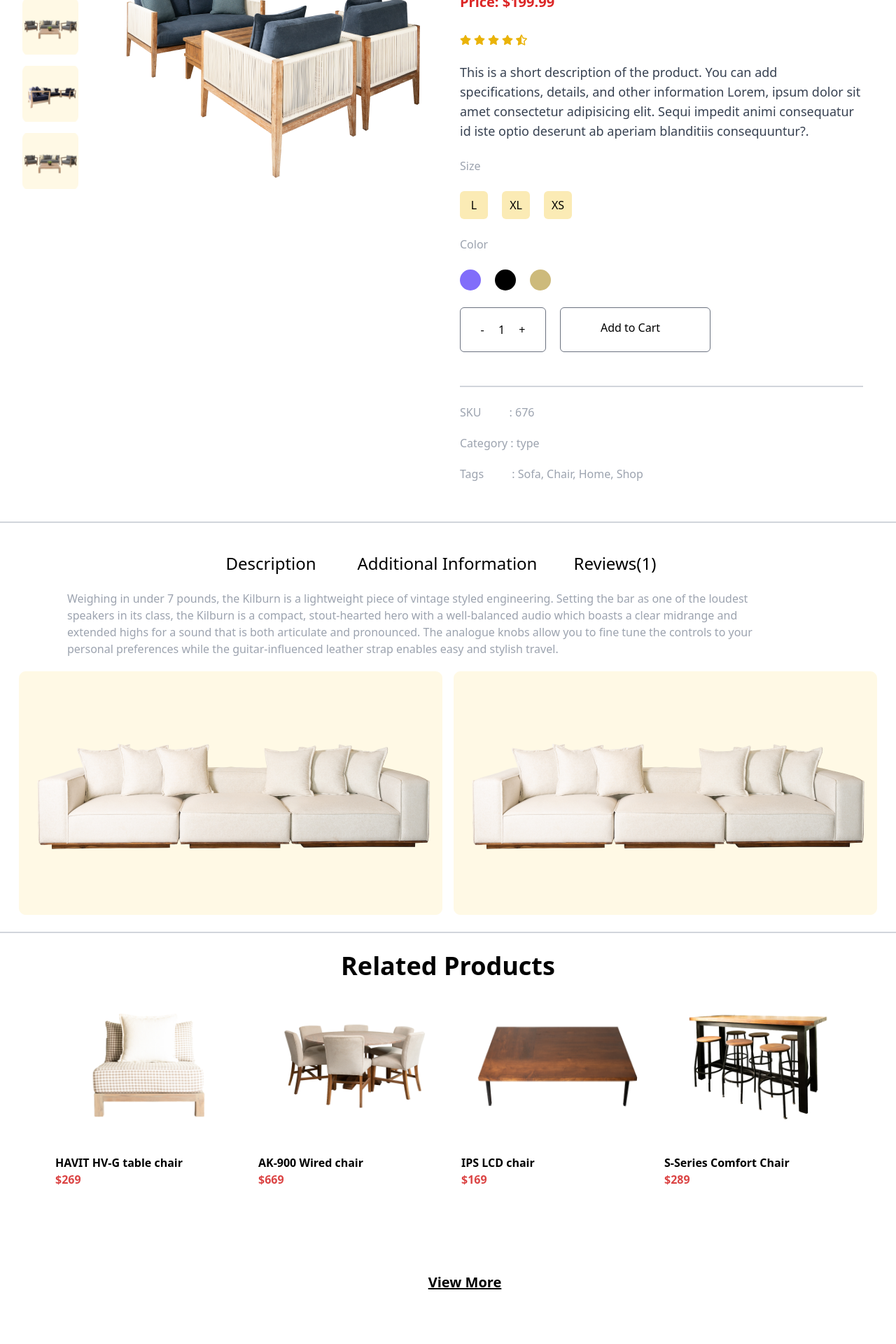
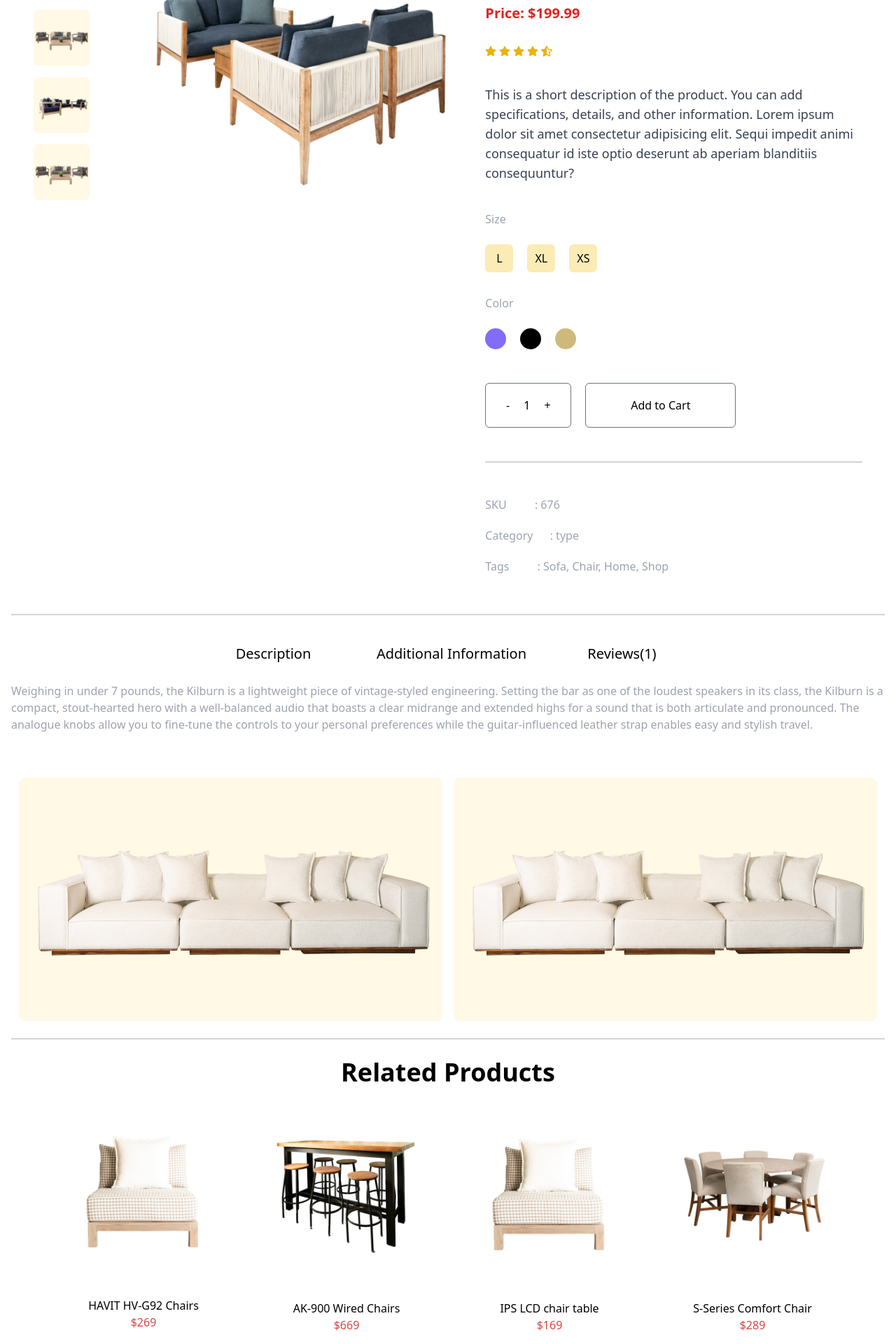
Before and after one commit to SyedaWania23/ecommerce_store, a Next.js app: page / in a window 1280 px wide. Shown: the part 5280-7200 px from the top of the page at 70% size. Built offline with nearby package versions, Linux system fonts and the light colour scheme.

Commit message:
ProductDetail.tsx

```diff
--- a/src/app/components/productdetail/ProductDetail.tsx
+++ b/src/app/components/productdetail/ProductDetail.tsx
@@ -1,12 +1,13 @@
-import Image from 'next/image'
+import Image from 'next/image';
 import { FaStarHalfAlt } from "react-icons/fa";
-import { FaStar } from 'react-icons/fa'
-export default function ProductDetail(){
+import { FaStar } from 'react-icons/fa';
+
+export default function ProductDetail() {
   return (
-    <div>
-    <div className="flex gap-8 p-8">
+    <div className="container mx-auto p-4">
+      <div className="flex flex-col lg:flex-row gap-8 p-8">
         {/* Left Side: Small Images */}
-      <div className="flex flex-col gap-4">
+        <div className="flex  sm:flex-col flex-wrap gap-4 p-5 sm:p-0 lg:w-[20%] w-full ">
           <img src="/p2.png" alt="Image 1" className="w-20 h-20 object-cover" />
           <img src="/p3.png" alt="Image 2" className="w-20 h-20 object-cover" />
           <img src="/p2.png" alt="Image 3" className="w-20 h-20 object-cover" />
@@ -14,108 +15,169 @@ export default function ProductDetail(){
         </div>
 
         {/* Middle: Big Image */}
-      <div className="flex-shrink-0">
-        <img src="/p.png" alt="Big Product Image" className="w-[481px] h-[391px] object-cover" />
+        <div className="flex-shrink-0 lg:w-[40%] w-full mb-4 lg:mb-0">
+          <img src="/p.png" alt="Big Product Image" className="w-full h-auto object-cover" />
         </div>
 
         {/* Right Side: Product Details */}
-      <div className="flex flex-col gap-6 max-w-xl">
-        <h1 className="text-[42px] w-[282px] h-[63px] font-semibold">Asgaard sofa</h1>
+        <div className="flex flex-col gap-6 max-w-xl w-full">
+          <h1 className="text-[28px] sm:text-[32px] lg:text-[42px] font-semibold">
+            Asgaard sofa
+          </h1>
 
-        <p className="text-xl font-bold text-red-600">Price: $199.99</p
-        >
-        <div className='mt-2 flex space-x-1 '>
-            <FaStar className='text-yellow-500'/>
-            <FaStar className='text-yellow-500'/>
-            <FaStar className='text-yellow-500'/>
-            <FaStar className='text-yellow-500'/>
-            <  FaStarHalfAlt className='text-yellow-500'/>
-          </div>
-        <p className="text-lg text-gray-700">
-          This is a short description of the product. You can add specifications, details, and other information Lorem, ipsum dolor sit amet consectetur adipisicing elit. Sequi impedit animi consequatur id iste optio deserunt ab aperiam blanditiis consequuntur?.
-        </p>
-        <h1 className='text-gray-400'>Size</h1>
-<div className='flex gap-5'>
+          <p className="text-xl font-bold text-red-600">Price: $199.99</p>
 
-        <div className='bg-[#FBEBB5] h-[30px] w-[30px] rounded-md p-5 flex items-center justify-center '>L</div>
-        <div className='bg-[#FBEBB5] h-[30px] w-[30px] rounded-md p-5 flex items-center justify-center '>XL</div>
-        <div className='bg-[#FBEBB5] h-[30px] w-[30px] rounded-md p-5 flex items-center justify-center '>XS</div>
+          <div className="mt-2 flex space-x-1">
+            <FaStar className="text-yellow-500"/>
+            <FaStar className="text-yellow-500"/>
+            <FaStar className="text-yellow-500"/>
+            <FaStar className="text-yellow-500"/>
+            <FaStarHalfAlt className="text-yellow-500"/>
           </div>
 
-        <h1 className='text-gray-400'>Color</h1>
-<div className='flex gap-5'>
+          <p className=" text-xs sm:text-lg text-gray-700 mt-4">
+            This is a short description of the product. You can add specifications, details, and other information. Lorem ipsum dolor sit amet consectetur adipisicing elit. Sequi impedit animi consequatur id iste optio deserunt ab aperiam blanditiis consequuntur?
+          </p>
 
-        <div className='bg-[#816DFA] h-[30px] w-[30px] rounded-full  flex items-center justify-center '></div>
-        <div className='bg-black h-[30px] w-[30px] rounded-full  flex items-center justify-center '></div>
-        <div className='bg-[#CDBA7B] h-[30px] w-[30px] rounded-full  flex items-center justify-center '></div>
+          <h1 className="text-gray-400 mt-4">Size</h1>
+          <div className="flex gap-5 flex-wrap">
+            <div className="bg-[#FBEBB5] h-[30px] w-[30px] rounded-md flex p-5 items-center justify-center mb-2">L</div>
+            <div className="bg-[#FBEBB5] h-[30px] w-[30px] rounded-md p-5 flex items-center justify-center mb-2">XL</div>
+            <div className="bg-[#FBEBB5] h-[30px] w-[30px] rounded-md p-5 flex items-center justify-center mb-2">XS</div>
           </div>
+
+          <h1 className="text-gray-400">Color</h1>
+          <div className="flex gap-5 flex-wrap">
+            <div className="bg-[#816DFA] h-[30px] w-[30px] rounded-full mb-2"></div>
+            <div className="bg-black h-[30px] w-[30px] rounded-full mb-2"></div>
+            <div className="bg-[#CDBA7B] h-[30px] w-[30px] rounded-full mb-2"></div>
+          </div>
+
           {/* Add to Cart Button */}
-        <div className='flex gap-5 items-center'>
-        <button className=" text-black py-2 px-6 rounded-md border border-gray-500 w-[123px] h-[64px]">
-          - <span className='mx-4'> 1 </span>+
+          <div className="flex gap-2 sm:gap-5 items-center sm:mt-4">
+            <button className="text-black sm:py-2  sm:px-6 rounded-md border border-gray-500 w-[123px] h-[64px]">
+              - <span className="mx-2 sm:mx-4"> 1 </span>+
             </button>
-        <button className=" text-black py-2 px-10 rounded-md border border-gray-500 w-[215px] h-[64px]">
-          <h1 className='w-[119px] h-[30px] flex justify-center '>Add to Cart</h1>
+            <button className="text-black sm:py-2 sm:px-10 rounded-md border border-gray-500 w-full lg:w-[215px] h-[64px]">
+              <h1 className="w-full text-center">Add to Cart</h1>
             </button>
           </div>
-        <div className='border border-gray-300 mt-6'></div>
-        <div className=' text-gray-400 '>
-    <h1>SKU <span className='mx-9 mt-5'> : 676 </span></h1>
-    <h1 className='pt-5'>Category <span className='mx- mt-5'>: type </span></h1>
-    <h1 className='pt-5'>Tags <span className='mx-9 ' > : Sofa, Chair, Home, Shop</span></h1>
+
+          <div className="border border-gray-300 mt-6"></div>
+
+          <div className="text-gray-400 mt-6">
+            <h1>SKU <span className="mx-9"> : 676 </span></h1>
+            <h1 className="pt-5">Category <span className="mx-5">: type </span></h1>
+            <h1 className="pt-5">Tags <span className="mx-9"> : Sofa, Chair, Home, Shop</span></h1>
           </div>
         </div>
       </div>
-      <div className='border border-gray-300 mt-6'></div>
-<div className='text-black gap-10 flex justify-center pt-10 text-[24px]'>
-    <h1 className='w-[136px] h-[36px]'>Description</h1>
-    <h1 className='w-[269px] h-[36px] ml-3'>Additional Information</h1>
-    <h1 className='w-[138px] h-[36px]'>Reviews(1)</h1>
 
-</div>
-<div className='text-left ml-24 text-[16px] w-[1026px] h-[96px] pt-5 text-gray-400'>
-    <p>Weighing in under 7 pounds, the Kilburn is a lightweight piece of vintage styled engineering. Setting the bar as one of the loudest speakers in its class, the Kilburn is a compact, stout-hearted hero with a well-balanced audio which boasts a clear midrange and extended highs for a sound that is both articulate and pronounced. The analogue knobs allow you to fine tune the controls to your personal preferences while the guitar-influenced leather strap enables easy and stylish travel.</p>
-</div>
-<div className=' flex gap-4 mt-10 justify-center'>
-    <Image src="/t.png" alt='' height={ 48} width={605}/>
-    <Image src="/t.png" alt='' height={ 48} width={605}/>
+      <div className="border border-gray-300 mt-6"></div>
+
+      {/* Description, Additional Info, and Reviews Section */}
+      <div className="text-black gap-10 flex flex-wrap justify-center pt-10 text-[16px] sm:text-[20px]">
+        <h1 className="w-full sm:w-[136px] h-[36px] text-center">Description</h1>
+        <h1 className="w-full sm:w-[269px] h-[36px] text-center sm:ml-3">Additional Information</h1>
+        <h1 className="w-full sm:w-[138px] h-[36px] text-center">Reviews(1)</h1>
       </div>
 
-<div>
-
+      <div className="text-left   text-[14px]
+      sm:text-[14px] md:text-[16px] w-full   pt-5 text-gray-400">
+        <p>
+          Weighing in under 7 pounds, the Kilburn is a lightweight piece of vintage-styled engineering. Setting the bar as one of the loudest speakers in its class, the Kilburn is a compact, stout-hearted hero with a well-balanced audio that boasts a clear midrange and extended highs for a sound that is both articulate and pronounced. The analogue knobs allow you to fine-tune the controls to your personal preferences while the guitar-influenced leather strap enables easy and stylish travel.
+        </p>
       </div>
 
-<div className='border border-gray-300 mt-6'></div>
-<div className='flex justify-center'>
-<div className=' text-center font-semibold text-[36px] w-[309px] h-[54px] pt-5'>
+      <div className="flex flex-col lg:flex-row sm:items-center sm:mt-16 gap-4 mt-5 justify-center">
+        <Image src="/t.png" alt="Image 1" height={350} width={605} />
+        <Image src="/t.png" alt="Image 2" height={350} width={605} />
+      </div>
+
+      <div className="border border-gray-300 mt-6"></div>
+
+      <div className="flex justify-center">
+        <div className="text-center font-semibold text-[30px] sm:text-[36px] w-full sm:w-[309px] h-[54px] pt-5">
           <h1>Related Products</h1>
-
         </div>
       </div>
-<div className='flex gap-[20px] justify-center ml-16  h-[350px] w-[1170px]  font-poppins text-[#000000] font-semibold'>
-       <div className='h-[350px] w-[270px]'>
-        <Image src="/s.png" alt=''className='h-[250px] w-[270px]' height={250} width={270}/>
-        <h1 className='mt-3'>HAVIT HV-G table chair</h1>
-        <h1 className='text-[#DB4444]'> $269</h1>
-        </div>
-<div className='h-[350px] w-[270px]'>
-        <Image src="/side3.png" alt=''className='h-[250px] w-[270px]' height={250} width={270}/>
-        <h1 className='mt-3'>AK-900 Wired chair</h1>
-        <h1 className='text-[#DB4444]'>$669</h1>
-        </div>
-        <div className='h-[350px] w-[270px]'>
-        <Image src="/coffee-table.png" alt='' className='h-[250px] w-[270px]' height={250} width={270}/>
-        <h1 className='mt-3'>IPS LCD chair</h1>
-        <h1 className='text-[#DB4444]'>$169</h1>
-        </div>
-        <div className='h-[350px] w-[270px]'>
-        <Image src="/side4.png" alt=''className='h-[250px] w-[270px]' height={250} width={270}/>
-        <h1 className='mt-3'>S-Series Comfort Chair</h1>
-        <h1 className='text-[#DB4444] text-[16px]'>$289</h1>
+
+      {/* <div className="grid grid-cols-1 sm:grid-cols-2  lg:grid-cols-4  justify-center mt-8">
+        <div className="h-[350px] w-[270px]">
+          <img src="/s.png" alt="Product 1" className="h-[250px] w-[270px]" />
+          <h1 className="mt- text-sm sm:text-base text-center pt-6">HAVIT HV-G table chair</h1>
+          <h1 className="text-[#DB4444] ml-9 text-sm sm:text-base">$269</h1>
         </div>
 
+        <div className="h-[350px] w-[270px]">
+          <img src="/side3.png" alt="Product 2" className="h-[250px] w-[270px]" />
+          <h1 className="mt-3 text-sm ml-9 sm:text-base">AK-900 Wired chair</h1>
+          <h1 className="text-[#DB4444] ml-9 text-sm sm:text-base">$669</h1>
         </div>
-      <div className='text-center pt-20 ml-12  text-[20px] font-semibold underline'>View More</div>
+
+        <div className="h-[350px] w-[270px]">
+          <img src="/coffee-table.png" alt="Product 3" className="h-[250px] w-[270px]" />
+          <h1 className="mt-3 text-sm ml-9 sm:text-base">IPS LCD chair</h1>
+          <h1 className="text-[#DB4444] ml-9 text-sm sm:text-base">$169</h1>
+        </div>
+
+        <div className="h-[350px]">
+          <img src="/side4.png" alt="Product 4" className="h-[250px] w-[270px]" />
+          <h1 className="mt-3 text-sm ml-9 sm:text-base">S-Series Comfort Chair</h1>
+          <h1 className="text-[#DB4444] ml-9 text-[16px] sm:text-sm">$289</h1>
+        </div>
+      </div> */}
+
+      <div className="flex flex-wrap lg:flex-nowrap gap-5 justify-center mx-4  space-y-8">
+              <div className="h-[350px] w-full sm:w-[270px]">
+                <Image
+                  src="/side2.png"
+                  alt="card 1"
+                  className="h-[250px] w-full object-cover mt-7 "
+                  height={250}
+                  width={270}
+                />
+                <h1 className="mt-3 text-center pt-6">HAVIT HV-G92 Chairs</h1>
+                <h1 className="text-[#DB4444] text-center">$269</h1>
+              </div>
+              <div className="h-[350px] w-full sm:w-[270px]">
+                <Image
+                  src="/side4.png"
+                  alt="card 2"
+                  className="h-[250px] w-full object-cover"
+                  height={250}
+                  width={270}
+                />
+                <h1 className="mt-3 text-center pt-6">AK-900 Wired Chairs</h1>
+                <h1 className="text-[#DB4444] text-center">$669</h1>
+              </div>
+              <div className="h-[350px] w-full sm:w-[270px]">
+                <Image
+                  src="/s.png"
+                  alt="card 3"
+                  className="h-[250px] w-full object-cover"
+                  height={250}
+                  width={270}
+                />
+                <h1 className="mt-3 text-center pt-6">IPS LCD chair table</h1>
+                <h1 className="text-[#DB4444] text-center">$169</h1>
+              </div>
+              <div className="h-[350px] w-full sm:w-[270px]">
+                <Image
+                  src="/side3.png"
+                  alt="card 4"
+                  className="h-[250px] w-full object-cover"
+                  height={250}
+                  width={270}
+                />
+                <h1 className="mt-3 text-center pt-6">S-Series Comfort Chair</h1>
+                <h1 className="text-[#DB4444] text-[16px] text-center">$289</h1>
+              </div>
+            </div>
+
+      <div className="text-center pt-20 text-[16px] sm:text-[20px] font-semibold underline">
+        View More
+      </div>
     </div>
   );
 }
```
Lines whose indentation alone changed are shown as unchanged.
